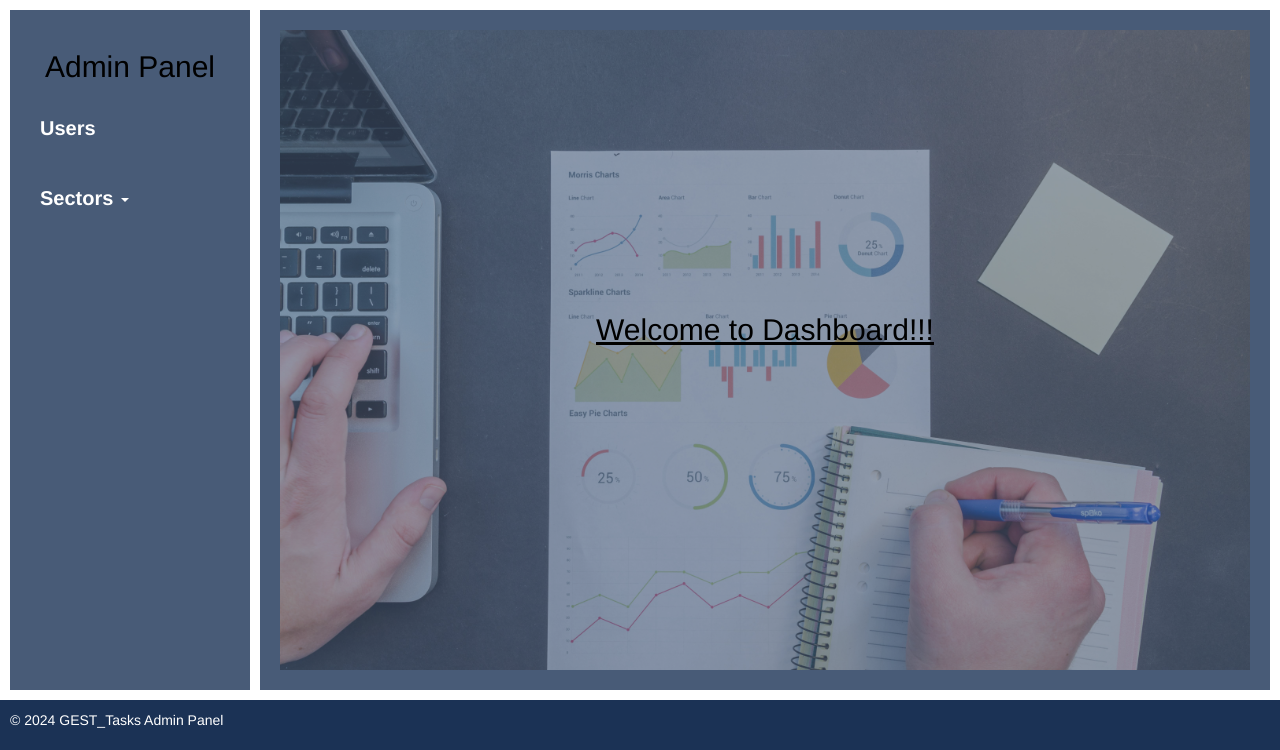
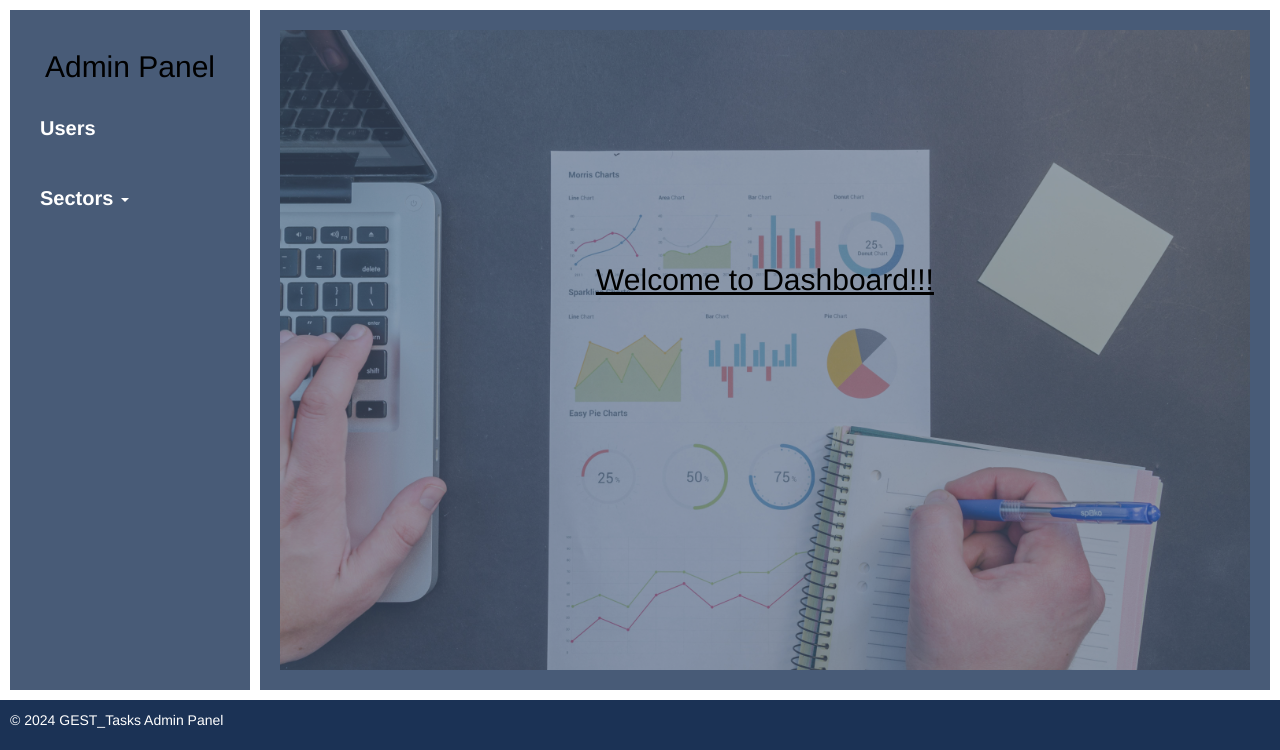
Before and after one commit to Placito/GEST_tasks, a Flask app: template src/templates/admin/base.html in a window 1280 px wide. Shown: the part 50-800 px from the top of the page. Run offline with Flask 2, Linux system fonts and the light colour scheme; the template is opened without the code that fills it, so the values that code supplies are empty; parts of the project's set-up code (start-up, migrations or seed data) failed here and were passed over; some libraries are stand-ins or nearby versions.

```diff
--- a/src/static/styles/admin.css
+++ b/src/static/styles/admin.css
@@ -145,7 +145,7 @@ body {
     color: #000;
     font-weight: 500;
     text-align: center;
-    margin-top: 30%;
+    margin-top: 25%;
     text-decoration: underline;
     z-index: 3;
     position: relative;
```
